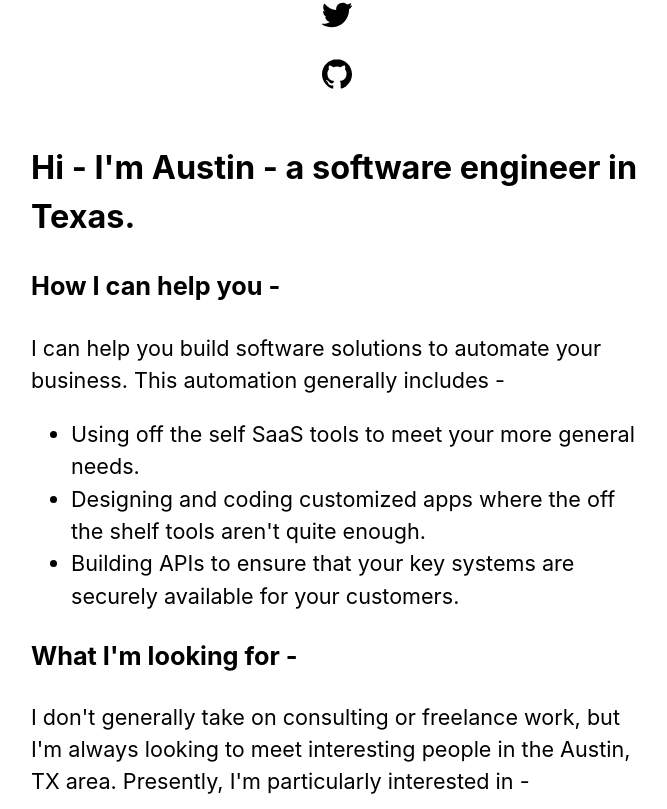
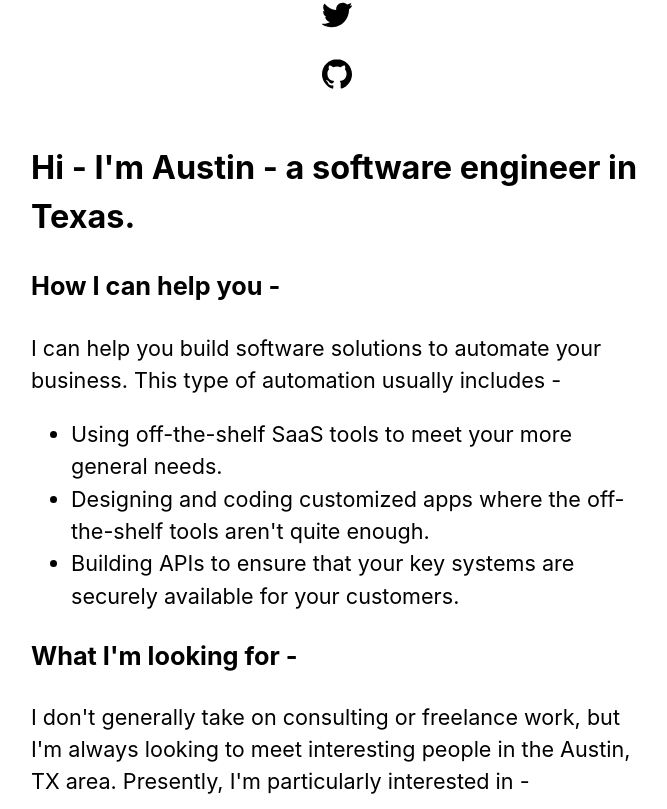
Before and after one commit to AustonianAI/blog, a Next.js app: page / in a window 1280 px wide. Shown: the part 423-1232 px from the top of the page, without its empty margins (303-970 px from the left). Built offline with nearby package versions, Linux system fonts and the light colour scheme.

Commit message:
fixed typo

```diff
--- a/pages/index.js
+++ b/pages/index.js
@@ -17,13 +17,13 @@ export default function Home({ allPostsData }) {
         <h3>How I can help you -</h3>
         <p>
           I can help you build software solutions to automate your business.
-          This automation generally includes -
+          This type of automation usually includes -
           <ul>
             <li>
-              Using off the self SaaS tools to meet your more general needs.
+              Using off-the-shelf SaaS tools to meet your more general needs.
             </li>
             <li>
-              Designing and coding customized apps where the off the shelf tools
+              Designing and coding customized apps where the off-the-shelf tools
               aren't quite enough.
             </li>
             <li>
```
